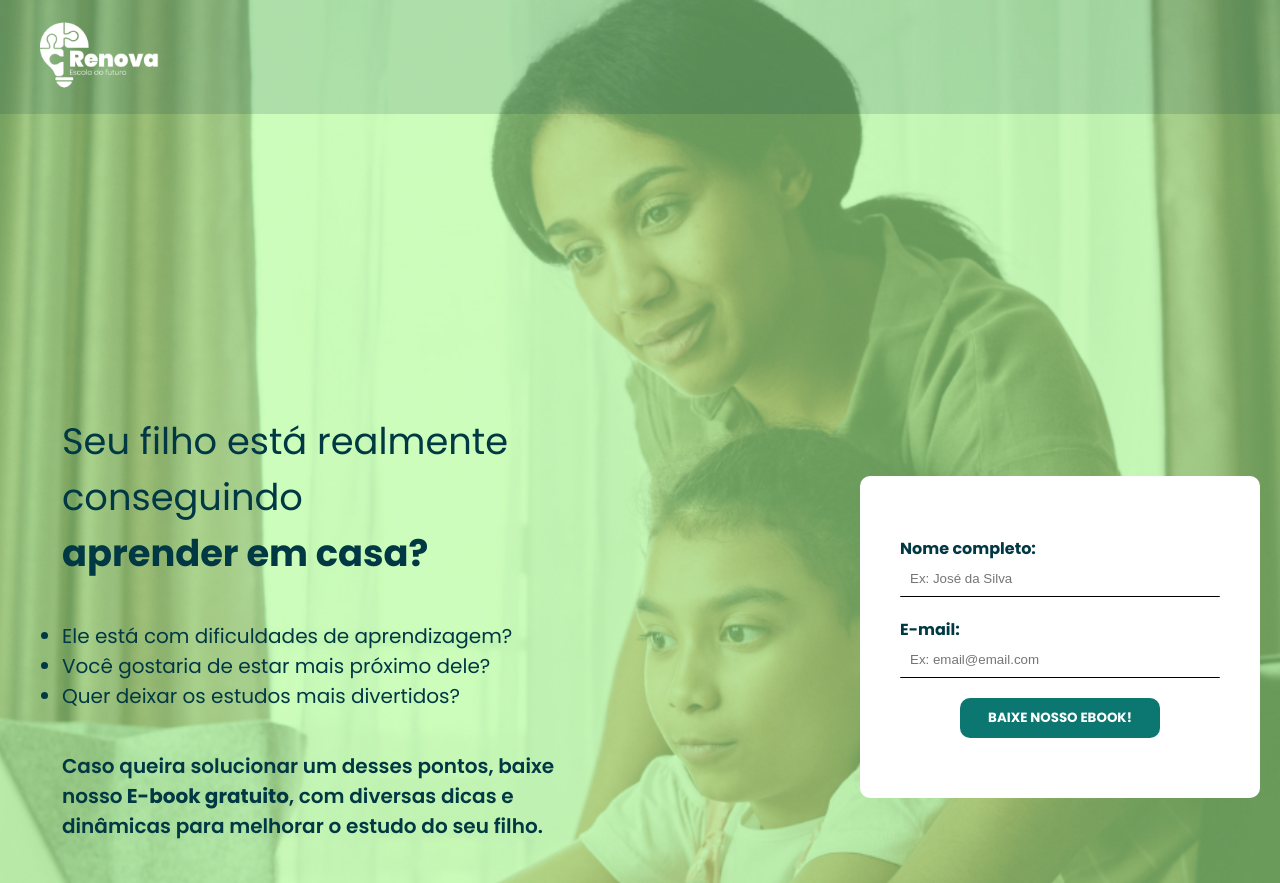
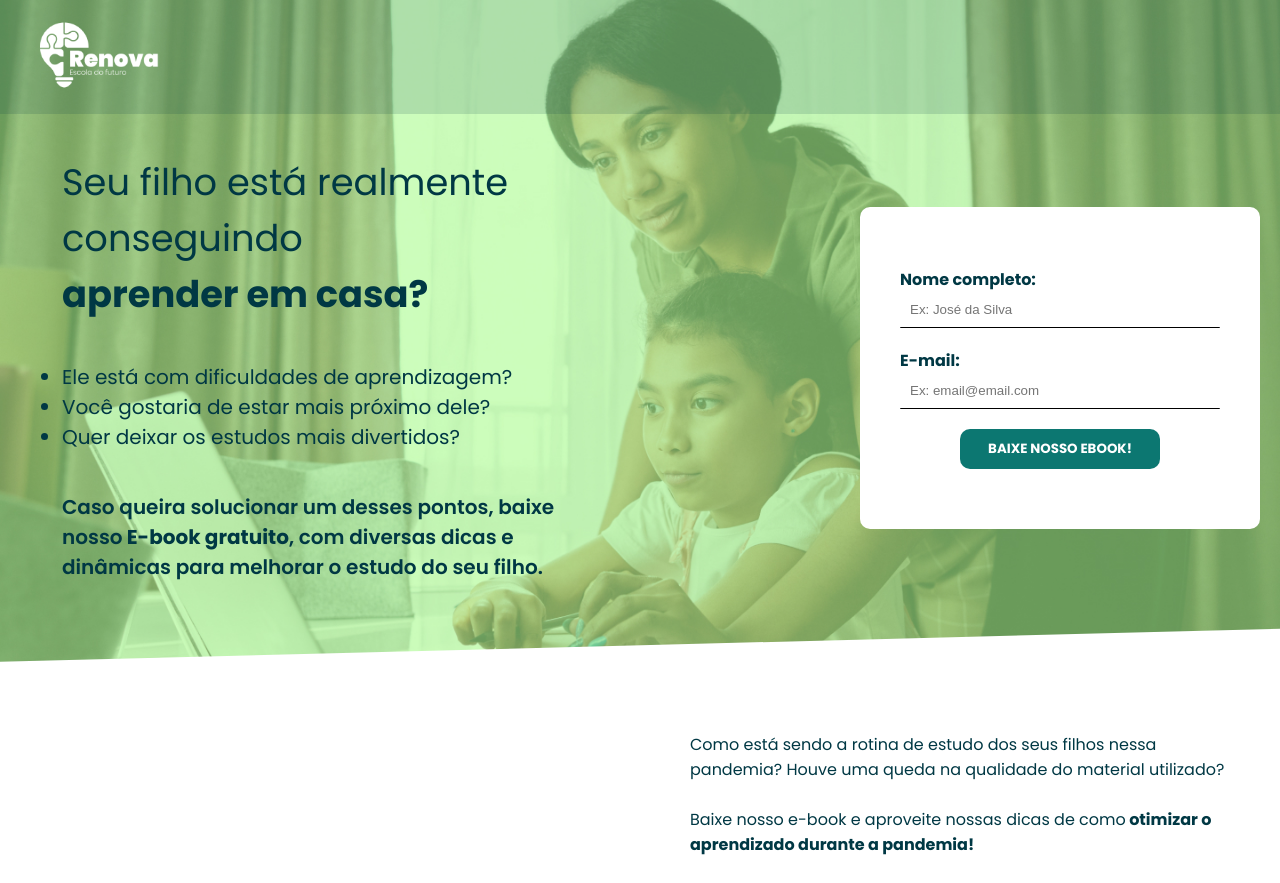
Before and after one commit to Lbgomes/Renova-Gama, a plain HTML site: page Index.html in a window 1280 px wide. Shown: the top 883 px of the page. Drawn offline with Linux system fonts and the light colour scheme.

Commit message:
correcao do css, remover 150vh

```diff
--- a/style.css
+++ b/style.css
@@ -41,7 +41,6 @@ img{
     margin: 0;
     background-repeat: no-repeat;
     background-size: cover;
-    height: 150vh;
 }
 
 #logo {
@@ -90,9 +89,9 @@ img{
    }
    h1 {
     margin-bottom: 40px;
+    margin-top: 20px;
    }
    #hero {
-    height:150vh;
     -webkit-clip-path: polygon(0 0, 100% 0, 100% 0%, 0 100%);
     clip-path: polygon(0 0, 100% 0, 100% 95%, 0 100%);
    }
@@ -216,7 +215,6 @@ footer {
 h1 {
     font-family: 'Poppins';
     font-weight: normal;
-    margin-top: 0px;
     color:#003844;
 }
 
```
